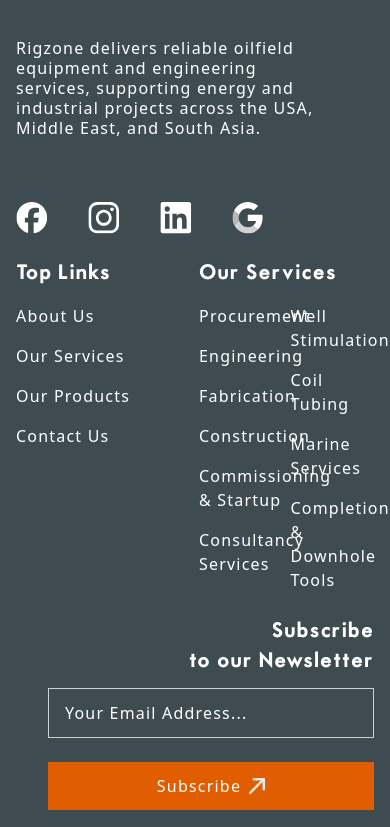
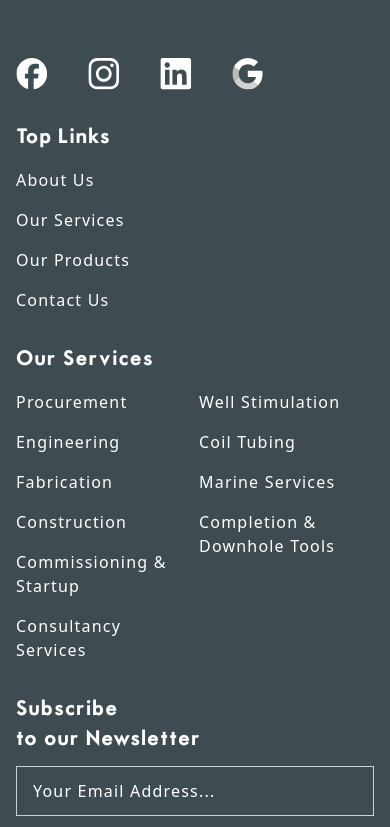
Before and after one commit to awais-ur-rehman/rigzone, a Next.js app: page / in a window 390 px wide. Shown: the part 9957-10784 px from the top of the page. Built offline with nearby package versions, Linux system fonts and the light colour scheme.

Commit message:
fixed: footer

```diff
--- a/src/components/layout/Footer.tsx
+++ b/src/components/layout/Footer.tsx
@@ -4,7 +4,7 @@ export function Footer() {
   return (
     <footer className="bg-[#3E4C52]">
       {/* Top CTA band */}
-      <div className="bg-[#E15E00] h-80 md:h-96">
+      <div className="bg-[#E15E00] h-44 md:h-96">
         <div className="mx-auto max-w-7xl px-4 sm:px-6 lg:px-8 h-full">
           <div className="flex items-center justify-end h-full">
             <div className="flex gap-6">
@@ -28,7 +28,7 @@ export function Footer() {
       </div>
 
       <div className="mx-auto max-w-7xl px-4 sm:px-6 lg:px-8 space-y-8 pt-8">
-        <div className="grid grid-cols-12 gap-x-2 py-6">
+        <div className="grid grid-cols-12 gap-x-2 py-6 space-y-8 lg:space-y-0">
           {/* Left branding column */}
           <div className="col-span-12 lg:col-span-3 space-y-10 items-start justify-center flex flex-col">
             <div className="flex justify-start">
@@ -47,7 +47,7 @@ export function Footer() {
           </div>
 
           {/* Top Links */}
-          <div className="col-span-6 lg:col-span-2 mt-6 space-y-4">
+          <div className="col-span-12 lg:col-span-2 mt-0 lg:mt-6 space-y-4">
             <h4 className="text-[20px] font-motor-oil tracking-[1.2px] text-white mb-4">Top Links</h4>
             <ul className="space-y-3 text-white text-[16px] space-y-4 font-inter">
               <li><a href="#about">About Us</a></li>
@@ -58,7 +58,7 @@ export function Footer() {
           </div>
 
           {/* Our Services Column 1 */}
-          <div className="col-span-6 lg:col-span-4 mt-6 space-y-4">
+          <div className="col-span-12 lg:col-span-4 mt-0 lg:mt-6 space-y-4">
             <h4 className="text-[20px] font-motor-oil tracking-[1.2px] text-white mb-4">Our Services</h4>
             <div className="grid grid-cols-2 gap-2 text-[16px] font-inter text-white">
               <ul className="space-y-4 text-white">
@@ -79,11 +79,11 @@ export function Footer() {
           </div>
 
           {/* Newsletter */}
-          <div className="col-span-12 lg:col-span-3 mt-6 space-y-4 ps-8">
-            <h4 className="text-[20px] font-motor-oil tracking-[1.2px] text-end text-white mb-3 text-right max-w-xs ml-auto">Subscribe
+          <div className="col-span-12 lg:col-span-3 mt-0 lg:mt-6 space-y-4 ps-0 lg:ps-8">
+            <h4 className="text-[20px] font-motor-oil tracking-[1.2px] text-start lg:text-end text-white mb-3 lg:text-right max-w-xs lg:ml-auto">Subscribe
               <span className="block">to our Newsletter</span>
             </h4>
-            <div className="flex flex-col space-y-6 items-end">
+            <div className="flex flex-col space-y-6 items-start lg:items-end">
               <input type="email" placeholder="Your Email Address..." className="w-full border border-[#CAD2D7] px-4 py-3 text-[16px] font-inter text-white focus:outline-none placeholder:text-white" />
               <button className="inline-flex items-center w-full justify-center bg-[#E15E00] text-white px-6 py-3 text-[16px] font-[var(--font-motor-oil)] tracking-[1.2px] hover:bg-[#c95600]">
                 Subscribe <img src="/icons/navigation/arrow.svg" alt="arrow" className="ml-2 h-4 w-4" />
```
